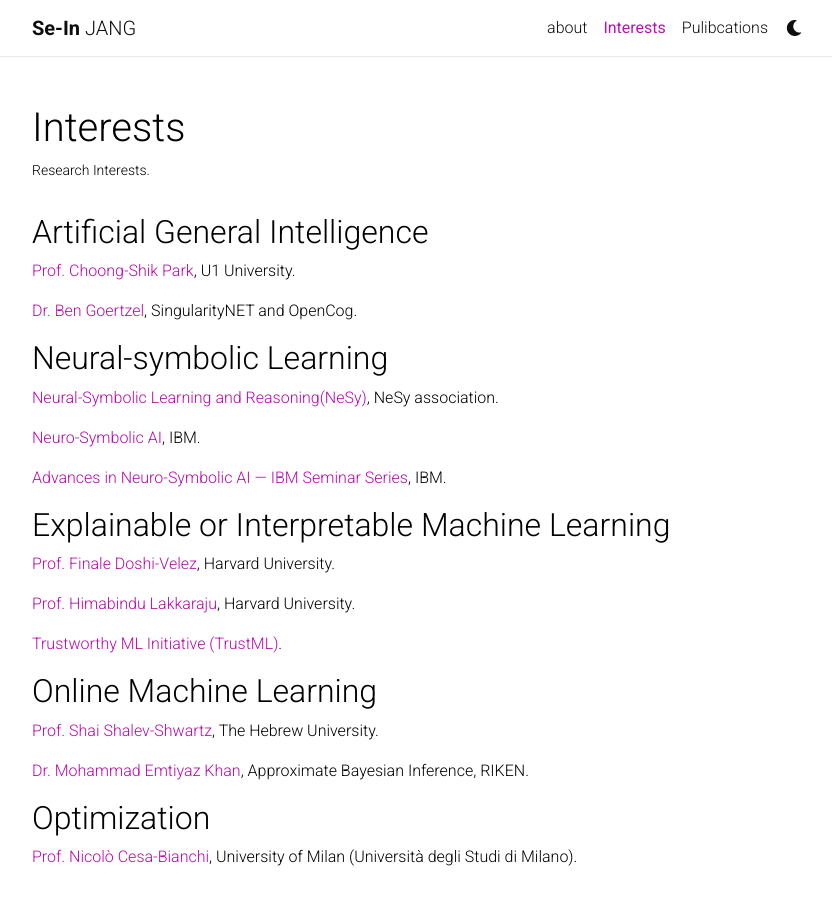
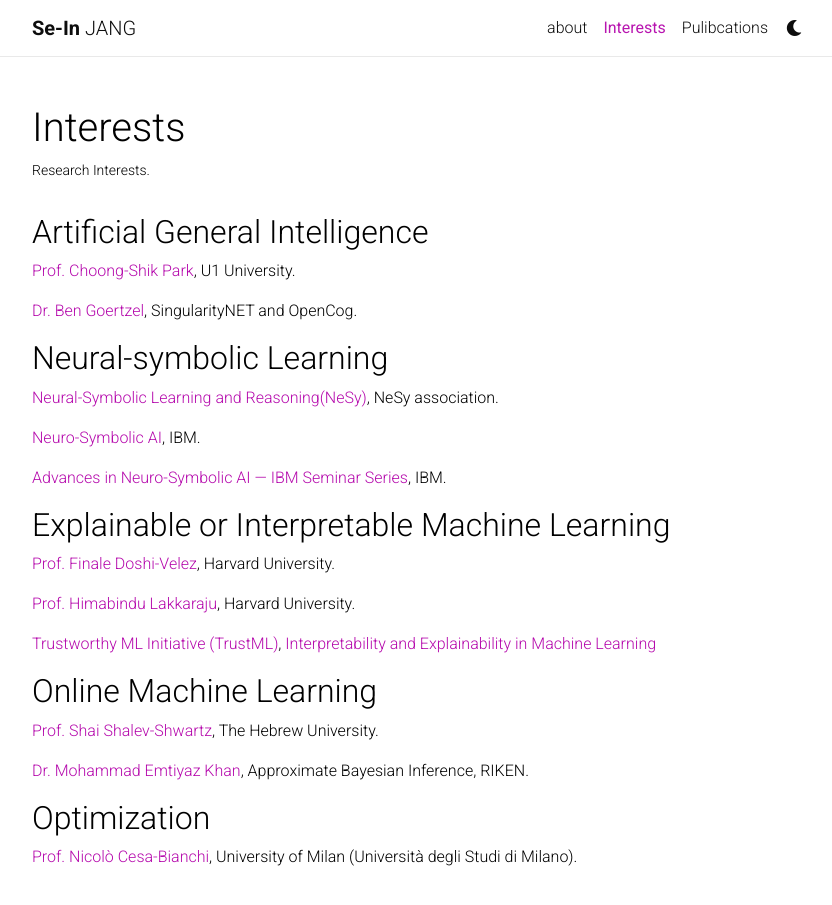
Before and after one commit to sijang/sijang.github.io, a Jekyll site: the page built from _pages/Interests.md, in a window 1280 px wide and 955 px high. Shown: the top 905 px of the window, without its empty margins (223-1055 px from the left). Built offline with Jekyll 4.4.1, drawn with Linux system fonts in a browser that asks for light colours; nearby versions of some CDN libraries; a style sheet for code colours, icons or effects is not loaded.

Commit message:
Update Interests.md

```diff
--- a/_pages/Interests.md
+++ b/_pages/Interests.md
@@ -27,7 +27,7 @@ nav: true
 
   > [Prof. Himabindu Lakkaraju](https://himalakkaraju.github.io){:target="_blank"}, Harvard University.
 
-  > [Trustworthy ML Initiative (TrustML)](https://www.trustworthyml.org/){:target="_blank"}.
+  >> [Trustworthy ML Initiative (TrustML)](https://www.trustworthyml.org/){:target="_blank"}, [Interpretability and Explainability in Machine Learning](https://interpretable-ml-class.github.io/){:target="_blank"}
 
 
 
```
